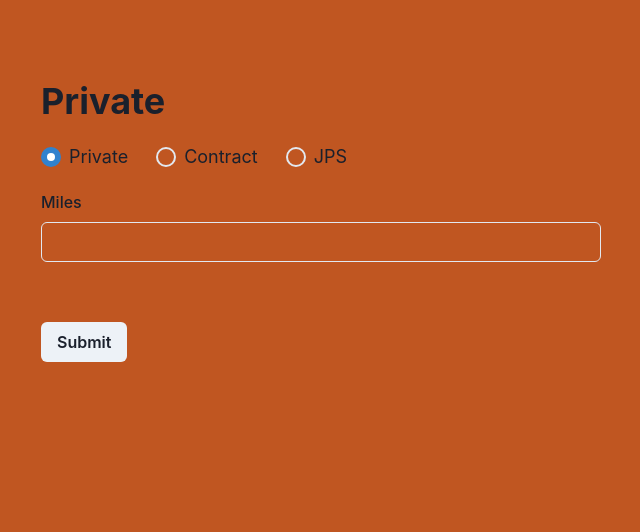
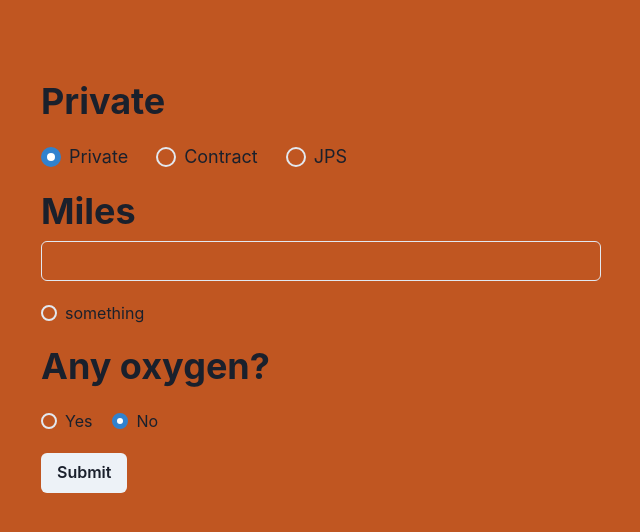
Before and after one commit to kcstarks/Price-Calculator, a React (Vite) app: page / in a window 1280 px wide. Both pictures are taken after a click on the label "Private". Shown: the top 532 px of the page, without its empty margins (319-959 px from the left). Built offline with nearby package versions, Linux system fonts and the light colour scheme.

Commit message:
Added OxygenSelector with functionality

```diff
--- a/src/App.tsx
+++ b/src/App.tsx
@@ -1,57 +1,21 @@
-import {
-  FormEvent,
-  FormEventHandler,
-  RefObject,
-  useRef,
-  useState,
-} from "react";
+import { useState } from "react";
 import PayerSelctor from "./components/PayerSelector";
 import MileInput from "./components/MileInput";
-import usePayers, { Payer } from "./hooks/usePayers";
-import {
-  Box,
-  Button,
-  Card,
-  CardBody,
-  CardHeader,
-  Container,
-  Flex,
-  FormControl,
-  FormLabel,
-  HStack,
-  Heading,
-  NumberDecrementStepper,
-  NumberIncrementStepper,
-  NumberInput,
-  NumberInputField,
-  NumberInputStepper,
-  Radio,
-  RadioGroup,
-  Stack,
-} from "@chakra-ui/react";
-import { string } from "zod";
+import { Payer } from "./hooks/usePayers";
+import { Box, Button, Container, Flex, Heading } from "@chakra-ui/react";
+import Oxygen from "./components/OxygenSelector";
+import ModeSelector from "./components/ModeSelector";
+import OxygenSelector from "./components/OxygenSelector";
 
 export interface InputQuery {
   payer: Payer | null;
   miles: number;
+  mode: string;
+  oxygenRange: string;
 }
 
 function App() {
   const [inputQuery, setInputQuery] = useState<InputQuery>({} as InputQuery);
-  const [inputMiles, setInputMiles] = useState(0);
-
-  const { data } = usePayers();
-
-  const handleSubmit = (e: FormEvent) => {
-    e.preventDefault();
-    setInputQuery({ ...inputQuery, miles: inputMiles });
-    console.log(inputQuery.payer);
-  };
-
-  const handleMiles = (value: string) => {
-    let parsedValue = parseInt(value);
-    setInputMiles(parsedValue);
-  };
 
   return (
     <Container
@@ -78,13 +42,21 @@ function App() {
           />
         </Box>
         <Box>
-          <Heading></Heading>
+          <ModeSelector
+            selectedPayer={inputQuery.payer}
+            onSelectMode={(mode) => setInputQuery({ ...inputQuery, mode })}
+          />
         </Box>
         <Box>
-          <Heading></Heading>
+          <OxygenSelector
+            selectedPayer={inputQuery.payer}
+            onSelectOxygen={(oxygenRange) =>
+              setInputQuery({ ...inputQuery, oxygenRange })
+            }
+          />
         </Box>
         <Box>
-          <Button onSubmit={(event) => handleSubmit}>Submit</Button>
+          <Button>Submit</Button>
         </Box>
       </Flex>
     </Container>
--- a/src/components/MileInput.tsx
+++ b/src/components/MileInput.tsx
@@ -1,5 +1,5 @@
-import { FormControl, FormLabel, Input, Stack, Text } from "@chakra-ui/react";
-import { RefObject, useRef } from "react";
+import { FormControl, FormLabel, Heading, Input } from "@chakra-ui/react";
+import { useRef } from "react";
 
 interface Props {
   onInputMiles: (miles: number) => void;
@@ -17,7 +17,9 @@ const MileInput = ({ onInputMiles }: Props) => {
         }}
       >
         <FormLabel>
-          {ref.current === null ? "Miles" : ref.current?.value + " Miles"}
+          <Heading>
+            {ref.current === null ? "Miles" : ref.current?.value + " Miles"}
+          </Heading>
         </FormLabel>
         <Input ref={ref} type="number" />
       </FormControl>
--- /dev/null
+++ b/src/components/ModeSelector.tsx
@@ -0,0 +1,19 @@
+import { Radio, RadioGroup } from "@chakra-ui/react";
+import { Payer } from "../hooks/usePayers";
+
+interface Props {
+  selectedPayer: Payer | null;
+  onSelectMode: (mode: string) => void;
+}
+
+const ModeSelector = ({ selectedPayer, onSelectMode }: Props) => {
+  return (
+    <>
+      <RadioGroup>
+        <Radio value="s">something</Radio>
+      </RadioGroup>
+    </>
+  );
+};
+
+export default ModeSelector;
--- /dev/null
+++ b/src/components/OxygenSelector.tsx
@@ -0,0 +1,58 @@
+import { Heading, Radio, RadioGroup } from "@chakra-ui/react";
+import { Payer } from "../hooks/usePayers";
+import { useState } from "react";
+
+interface Props {
+  selectedPayer: Payer | null;
+  onSelectOxygen: (oxygenRange: string) => void;
+}
+
+const Oxygen = ({ selectedPayer, onSelectOxygen }: Props) => {
+  const [isOxygen, setIsOxygen] = useState("false");
+
+  const oxygenMap: { [key: string]: string } = {
+    one: "2 - 4",
+    two: "5 - 7",
+    three: "8 +",
+  };
+
+  if (selectedPayer != null) {
+    const oxygenKeys: string[] = Object.keys(selectedPayer.oxygen);
+
+    if (isOxygen === "false") {
+      return (
+        <>
+          <Heading paddingBottom={5}>Any oxygen?</Heading>
+          <RadioGroup onChange={setIsOxygen} value={isOxygen}>
+            <Radio value="true" paddingEnd={5}>
+              Yes
+            </Radio>
+            <Radio value="false" paddingEnd={5}>
+              No
+            </Radio>
+          </RadioGroup>
+        </>
+      );
+    } else {
+      return (
+        <>
+          <Heading paddingBottom={5}>How many liters?</Heading>
+          <RadioGroup>
+            {oxygenKeys.map((key) => (
+              <Radio
+                value={key}
+                key={key}
+                paddingEnd={5}
+                onChange={() => onSelectOxygen(key)}
+              >
+                {oxygenMap[key]}
+              </Radio>
+            ))}
+          </RadioGroup>
+        </>
+      );
+    }
+  } else null;
+};
+
+export default Oxygen;
--- a/src/components/PayerSelector.tsx
+++ b/src/components/PayerSelector.tsx
@@ -21,9 +21,6 @@ const PayerSelector = ({ onSelectPayer, selectedPayer }: Props) => {
               value={payer.name}
               key={payer.slug}
               onChange={() => onSelectPayer(payer)}
-              fontWeight={
-                payer.slug === selectedPayer?.slug ? "bold" : "normal"
-              }
             >
               {payer.name}
             </Radio>
--- a/src/data/data.ts
+++ b/src/data/data.ts
@@ -2,24 +2,24 @@ export default [
   {
     name: "Private",
     slug: "private",
-    load_fee: { wheelchair: 55, stretcher: 300 },
-    bari: 100,
-    oxygen: { "2-4": 25, "5-7": 35, "8+": 50 },
+    load_fee: { ambulatory: 35.0, wheelchair: 55.0, stretcher: 300.0 },
+    bari: 100.0,
+    oxygen: { one: 25.0, two: 35.0, three: 50.0 },
   },
 
   {
     name: "Contract",
     slug: "contract",
-    load_fee: { wheelchair: 55, stretcher: 300 },
-    bari: 100,
-    oxygen: { "2-4": 25, "5-7": 35, "8+": 50 },
+    load_fee: { ambulatory: 35.0, wheelchair: 55.0, stretcher: 300.0 },
+    bari: 100.0,
+    oxygen: { one: 25.0, two: 35.0, three: 50.0 },
   },
 
   {
     name: "JPS",
     slug: "jps",
-    load_fee: { wheelchair: 50, stretcher: 200 },
-    bari: 100,
-    oxygen: { "2-4": 25, "5-7": 35, "8+": 50 },
+    load_fee: { ambulatory: 35.0, wheelchair: 50.0, stretcher: 200.0 },
+    bari: 100.0,
+    oxygen: { one: 25.0, two: 35.0, three: 50.0 },
   },
 ];
--- a/src/hooks/usePayers.ts
+++ b/src/hooks/usePayers.ts
@@ -9,9 +9,9 @@ export interface Payer {
   };
   bari: number;
   oxygen: {
-    "2-4": number;
-    "5-7": number;
-    "8+": number;
+    one: number;
+    two: number;
+    three: number;
   };
 }
 
```
Also changed, not shown: src/assets/transportImage.tsx (deleted, +0 -7 lines), src/components/PrivateTable.tsx (added, +21 -0 lines), src/hooks/useMiles.ts (deleted).
